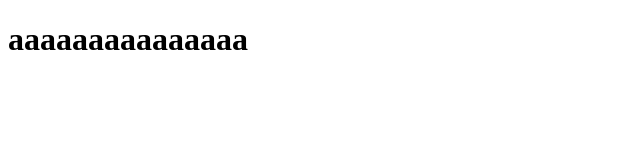
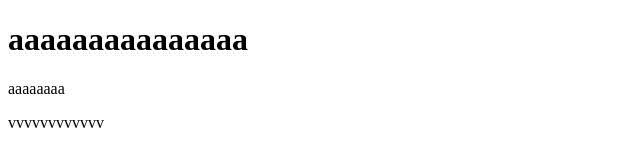
Before and after one commit to m0use-dev/lesson1, a plain HTML site: page index.html in a window 1280 px wide. Shown: the whole page, without its empty margins (0-640 px from the left). Drawn offline with Linux system fonts and the light colour scheme.

```diff
--- a/index.html
+++ b/index.html
@@ -7,5 +7,7 @@
 </head>
 <body>
     <h1>aaaaaaaaaaaaaaa</h1>
+    <p>aaaaaaaa</p>
+    <p>vvvvvvvvvvvv</p>
 </body>
 </html>
```
